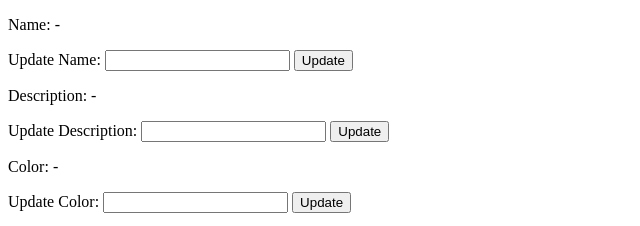
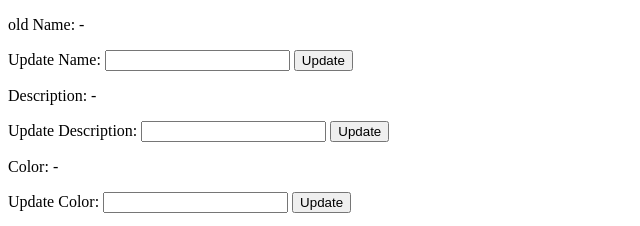
Before and after one commit to mccrindlealex/09_03e, a plain HTML site: page index.html in a window 1280 px wide. Shown: the top 226 px of the page, 0-640 px from the left. Drawn offline with Linux system fonts and the light colour scheme.

Commit message:
New version

```diff
--- a/index.html
+++ b/index.html
@@ -9,7 +9,7 @@
   </head>
   <body>
       <div id="info">
-        <p class="info-item" id="name">Name: <span class="value">-</span></p>
+        <p class="info-item" id="name">old Name: <span class="value">-</span></p>
         <form id="uodate-name">
           <label for="name-input">Update Name:</label>
           <input type="text" id="name-input">
```
